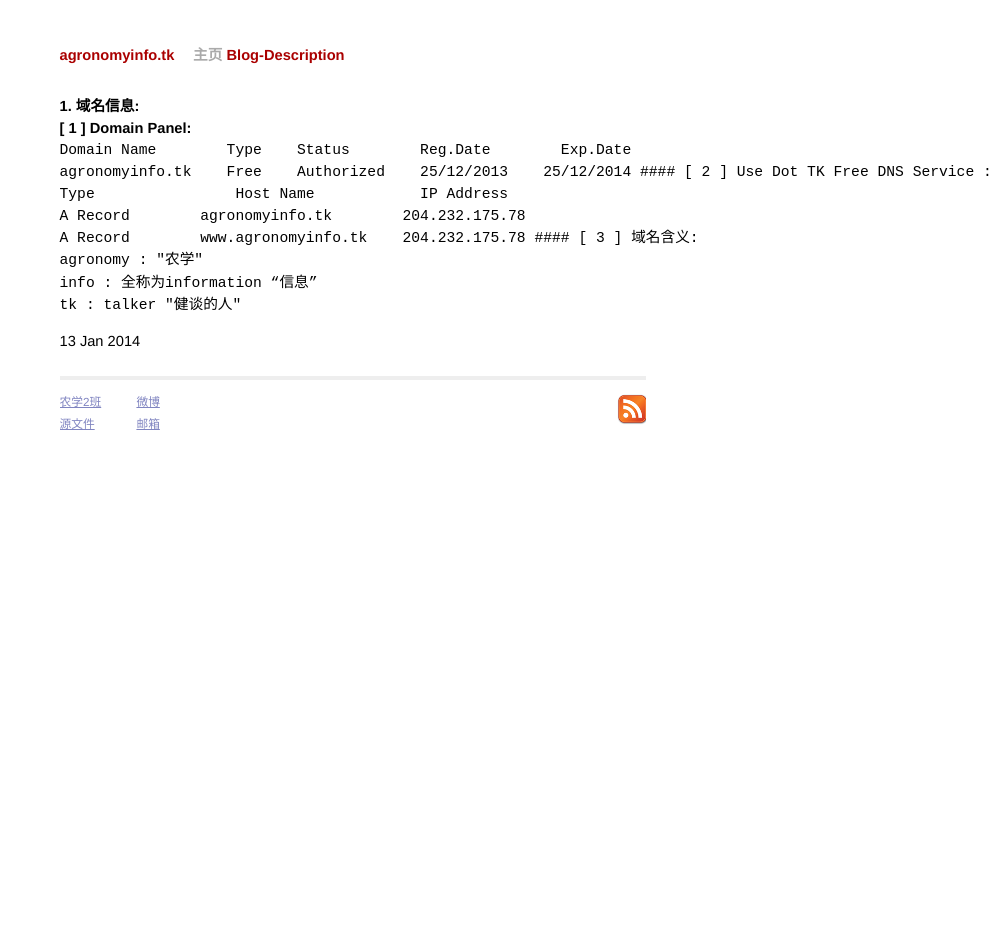
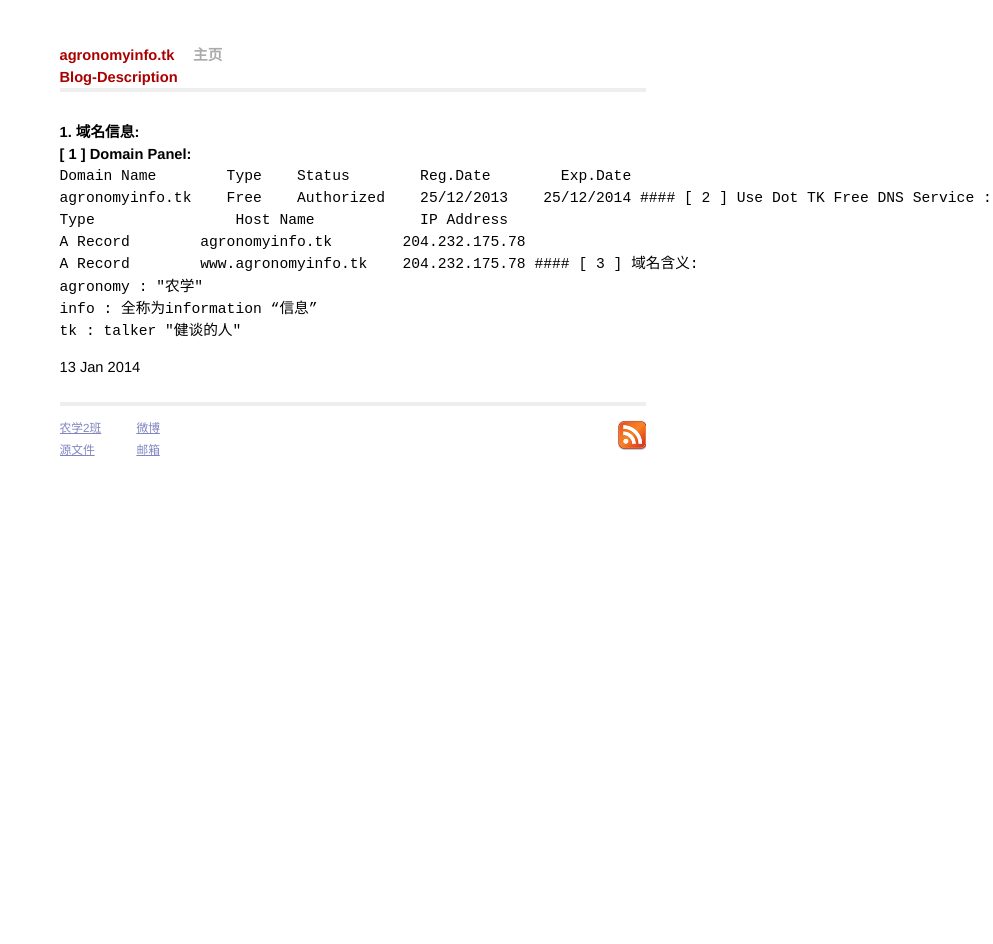
Before and after one commit to ahauzhangxu/linuxyuanjun.github.io, a Jekyll site: the page built from _posts/2014-01-13-Blog-Description.md, in a window 1280 px wide. Shown: the whole page, without its empty margins (287-1280 px from the left). Built offline with Jekyll 4.4.1, drawn with Linux system fonts in a browser that asks for light colours.

Commit message:
Update default.html

```diff
--- a/_layouts/default.html
+++ b/_layouts/default.html
@@ -27,7 +27,8 @@ var WRInitTime=(new Date()).getTime();
   <div class="title">
     <a href="/">agronomyinfo.tk</a>
     <a class="extra" href="/">主页</a>
-    {{ page.title }}
+    <br />{{ page.title }}
+    <hr style="height:4px;border-width:0;color:gray;background-color:#eeeeee"/>
   </div>
 
   {{ content }}
```
